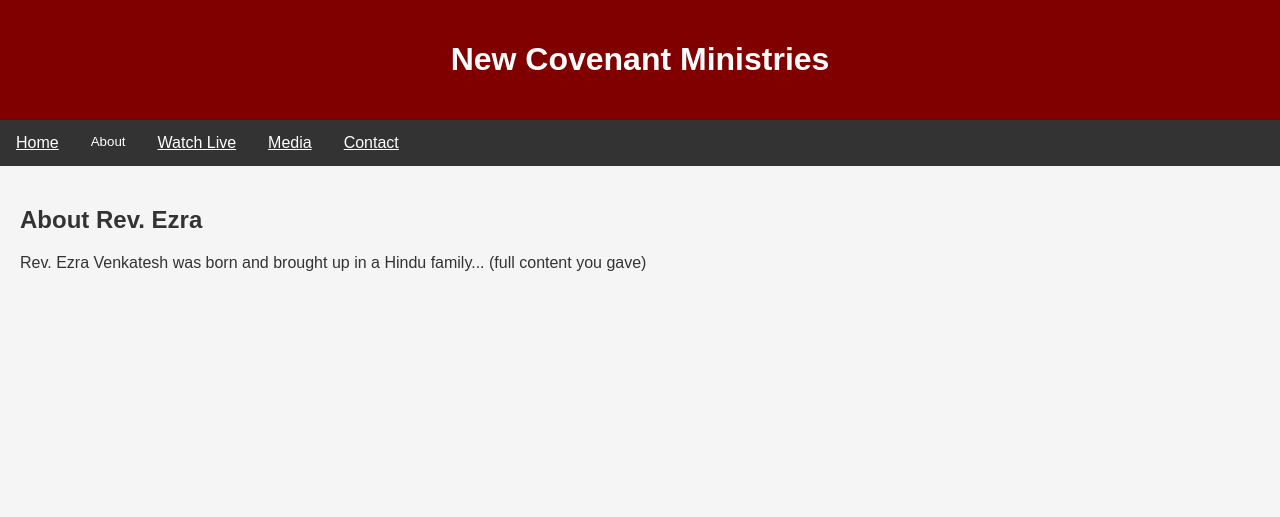
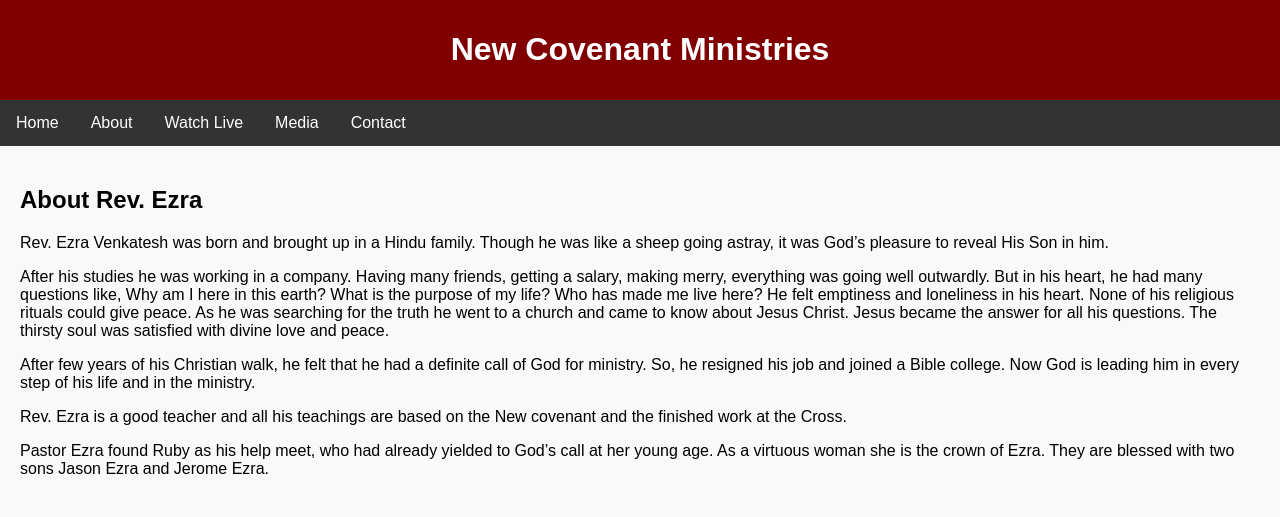
Before and after one commit to JasonEzra/Jasonezra.github.io, a plain HTML site: page rev.html in a window 1280 px wide. Drawn offline with Linux system fonts and the light colour scheme.

Commit message:
Update rev.html

```diff
--- a/rev.html
+++ b/rev.html
@@ -3,30 +3,46 @@
 <head>
   <meta charset="UTF-8">
   <title>About Rev. Ezra - New Covenant Ministries</title>
+  <style>
+    body { font-family: Arial, sans-serif; background: #f9f9f9; margin: 0; padding: 0; }
+    header { background: maroon; color: white; padding: 10px; text-align: center; }
+    nav { background: #333; overflow: hidden; }
+    nav a { float: left; color: #fff; padding: 14px 16px; text-decoration: none; }
+    nav a:hover { background: #ddd; color: black; }
+    .dropdown { float: left; overflow: hidden; }
+    .dropdown .dropbtn { font-size: 16px; border: none; outline: none; color: white; padding: 14px 16px; background-color: inherit; }
+    .dropdown-content { display: none; position: absolute; background-color: #f9f9f9; min-width: 160px; z-index: 1; }
+    .dropdown-content a { float: none; color: black; padding: 12px 16px; text-decoration: none; display: block; text-align: left; }
+    .dropdown-content a:hover { background-color: #ddd; }
+    .dropdown:hover .dropdown-content { display: block; }
+    main { padding: 20px; }
+  </style>
 </head>
-<body style="font-family: Arial, sans-serif; background-color:#f5f5f5; color:#333; margin:0;">
-  <header style="background-color:maroon; padding:20px; color:white; text-align:center;">
+<body>
+  <header>
     <h1>New Covenant Ministries</h1>
   </header>
-
-  <nav style="background:#333; overflow:hidden;">
-    <a href="index.html" style="float:left; color:white; padding:14px 16px;">Home</a>
-    <div class="dropdown" style="float:left;">
-      <button class="dropbtn" style="padding:14px 16px; background:none; border:none; color:white;">About</button>
-      <div class="dropdown-content" style="display:none; position:absolute; background:#f9f9f9;">
+  <nav>
+    <a href="index.html">Home</a>
+    <div class="dropdown">
+      <button class="dropbtn">About</button>
+      <div class="dropdown-content">
         <a href="about.html">About the Ministries</a>
         <a href="rev.html">About Rev.Ezra</a>
         <a href="believe.html">We Believe</a>
       </div>
     </div>
-    <a href="#" style="float:left; color:white; padding:14px 16px;">Watch Live</a>
-    <a href="#" style="float:left; color:white; padding:14px 16px;">Media</a>
-    <a href="#" style="float:left; color:white; padding:14px 16px;">Contact</a>
+    <a href="#">Watch Live</a>
+    <a href="#">Media</a>
+    <a href="#">Contact</a>
   </nav>
-
-  <main style="padding:20px;">
+  <main>
     <h2>About Rev. Ezra</h2>
-    <p>Rev. Ezra Venkatesh was born and brought up in a Hindu family... (full content you gave)</p>
+    <p>Rev. Ezra Venkatesh was born and brought up in a Hindu family. Though he was like a sheep going astray, it was God’s pleasure to reveal His Son in him.</p>
+    <p>After his studies he was working in a company. Having many friends, getting a salary, making merry, everything was going well outwardly. But in his heart, he had many questions like, Why am I here in this earth? What is the purpose of my life? Who has made me live here? He felt emptiness and loneliness in his heart. None of his religious rituals could give peace. As he was searching for the truth he went to a church and came to know about Jesus Christ. Jesus became the answer for all his questions. The thirsty soul was satisfied with divine love and peace.</p>
+    <p>After few years of his Christian walk, he felt that he had a definite call of God for ministry. So, he resigned his job and joined a Bible college. Now God is leading him in every step of his life and in the ministry.</p>
+    <p>Rev. Ezra is a good teacher and all his teachings are based on the New covenant and the finished work at the Cross.</p>
+    <p>Pastor Ezra found Ruby as his help meet, who had already yielded to God’s call at her young age. As a virtuous woman she is the crown of Ezra. They are blessed with two sons Jason Ezra and Jerome Ezra.</p>
   </main>
 </body>
 </html>
```
